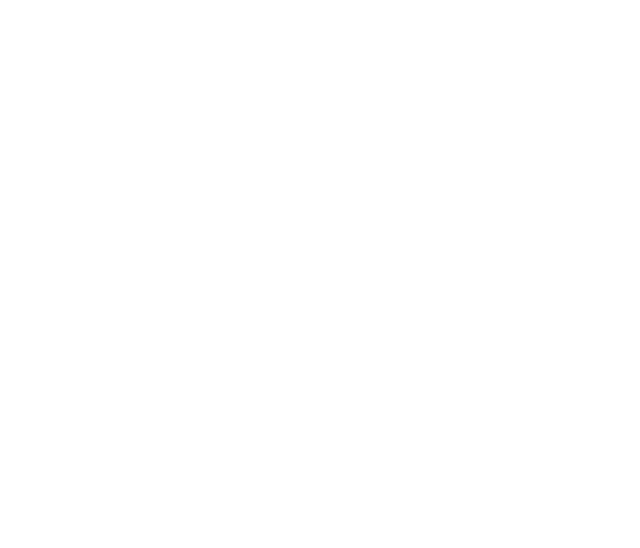
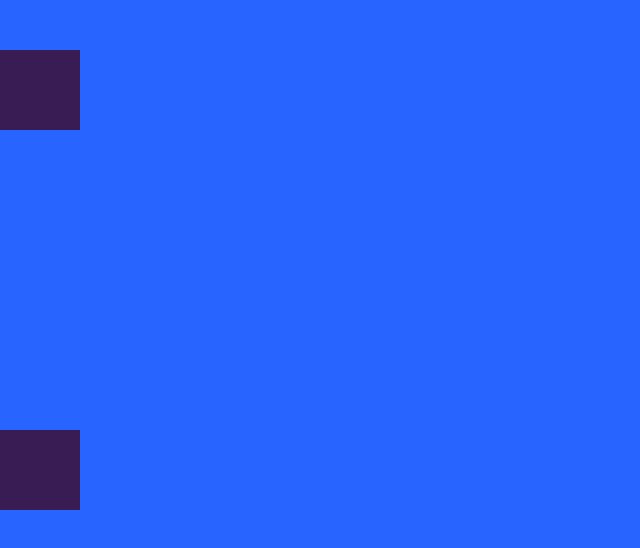
Before and after one commit to yuritelis/atvmusica, a plain HTML site: page index.html in a window 1280 px wide. Shown: the whole page, without its empty margins (0-640 px from the left). Drawn offline with Linux system fonts and the light colour scheme.

Commit message:
OITAVO COMMIT - Edição de arquivos

```diff
--- a/css/style.css
+++ b/css/style.css
@@ -3,5 +3,10 @@
     padding: 0;
 }
 body{
-
+    background: rgb(40, 100, 255);
+    width: 100%;
+    height: 100%;
 }
+canvas {
+    display: block;
+}
--- a/index.html
+++ b/index.html
@@ -1,9 +1,11 @@
 <!DOCTYPE html>
+<html lang="pt-br">
     <head>
         <title> Válvula de Escape </title>
-
+        <link rel="stylesheet" href="css/style.css">
     </head>
     <body>
         <canvas id="canvas"> </canvas>
+        <script type="text/javascript" src="js/script.js"> </script>
     </body>
 </html>
--- a/js/script.js
+++ b/js/script.js
@@ -0,0 +1,21 @@
+const canvas = document.getElementById('canvas');
+const perso = canvas.getContext('2d');
+
+canvas.width = window.innerWidth
+canvas.height = window.innerHeight
+
+perso.beginPath();
+perso.fillStyle = "#53261C";
+perso.fillRect(1700, 450, 110, 80);
+
+perso.beginPath();
+perso.fillStyle = "#391C53";
+perso.fillRect(0, 50, 80, 80);
+
+perso.beginPath();
+perso.fillStyle = "#391C53";
+perso.fillRect(0, 430, 80, 80);
+
+perso.beginPath();
+perso.fillStyle = "#391C53";
+perso.fillRect(0, 800, 80, 80);
```
Lines whose indentation alone changed are shown as unchanged.
